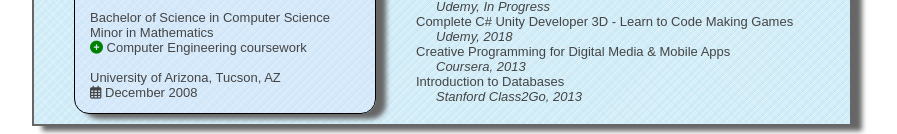
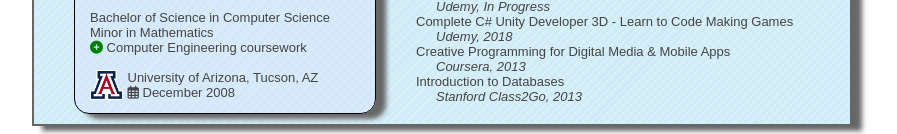
Before and after one commit to traviter/traviter.github.io, a plain HTML site: page index.html in a window 1280 px wide. Shown: the part 847-981 px from the top of the page, without its empty margins (198-1095 px from the left). Drawn offline with Linux system fonts and the light colour scheme.

Commit message:
Added U of A logo

```diff
--- a/index.html
+++ b/index.html
@@ -99,9 +99,11 @@
                 <div class="card-header">
                     <h4><i class="card-icon fa-solid fa-graduation-cap"></i>Education</h4>
                 </div>
+
                 <p> Bachelor of Science in Computer Science<br />
                     Minor in Mathematics<br />
                     <i class="fa-solid fa-circle-plus"></i> Computer Engineering coursework<br /><br />
+                                        <img class ='uofa' height='30px' alt='U of A' src="UofA.png">
                     University of Arizona, Tucson, AZ<br />
                     <i class="fa-regular fa-calendar-days"></i> December 2008<br />
                 </p>
--- a/styles.css
+++ b/styles.css
@@ -197,6 +197,11 @@ h3 {
     padding-left: 20px;
 }
 
+.uofa {
+    float:left;
+    margin-right:5px;
+}
+
 
 @media print {
 
```
Also changed, not shown: UofA.png (added).
